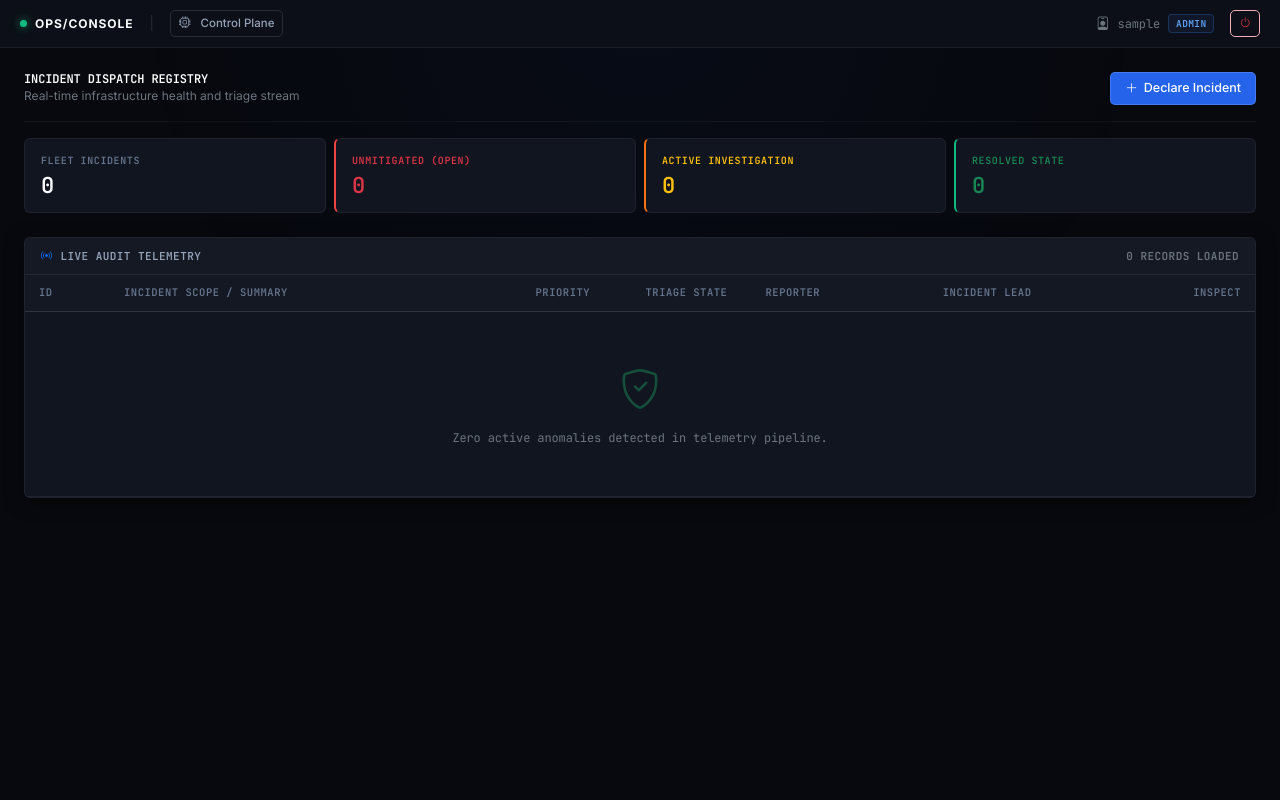
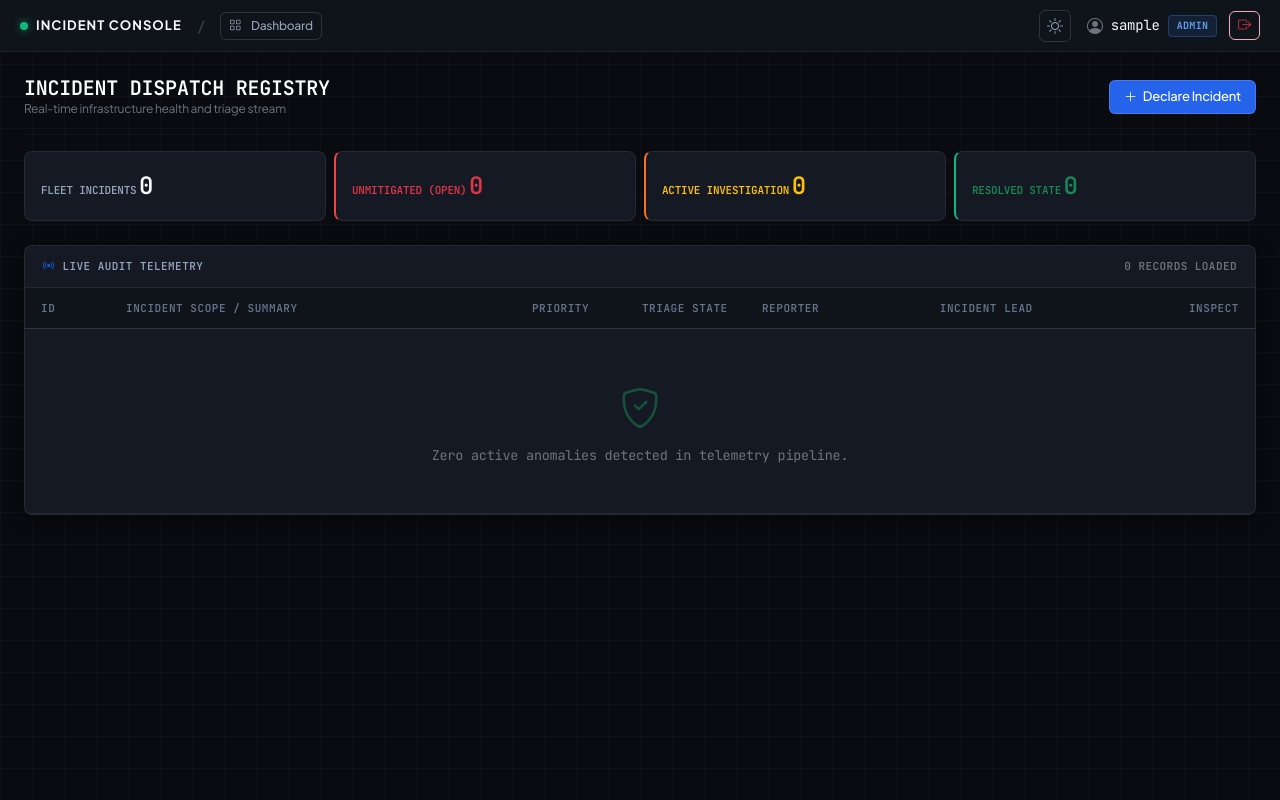
Before and after one commit to Adityachandkaushik/incident-management-system, a Flask app: page /dashboard in a window 1280 px wide. Run offline with Flask 3, Linux system fonts and the light colour scheme; the visitor is signed in with stand-in values (Sample User, id 1); data comes from the database, SQL or seed files in the repository; data that the repository does not hold is empty.

Commit message:
update base template UI

```diff
--- a/templates/base.html
+++ b/templates/base.html
@@ -1,95 +1,121 @@
 <!DOCTYPE html>
-<html lang="en" class="dark">
+<html lang="en" data-theme="dark">
 <head>
     <meta charset="UTF-8">
     <meta name="viewport" content="width=device-width, initial-scale=1.0">
-    <meta http-equiv="X-UA-Compatible" content="ie=edge">
     <title>{% block title %}Incident OpsConsole{% endblock %}</title>
 
-    <!-- Typography: Inter UI + JetBrains Mono -->
+    <!-- Prevent Theme Flash -->
+    <script>
+        (function() {
+            const savedTheme = localStorage.getItem('ops_theme') || 'dark';
+            document.documentElement.setAttribute('data-theme', savedTheme);
+        })();
+    </script>
+
+    <!-- Fonts & Icons -->
     <link rel="preconnect" href="https://fonts.googleapis.com">
     <link rel="preconnect" href="https://fonts.gstatic.com" crossorigin>
-    <link href="https://fonts.googleapis.com/css2?family=Inter:wght@400;450;500;600;700&family=JetBrains+Mono:wght@400;500;600&display=swap" rel="stylesheet">
-
-    <!-- Vector Icons -->
+    <link href="https://fonts.googleapis.com/css2?family=Plus+Jakarta+Sans:wght@400;500;600;700&family=JetBrains+Mono:wght@400;500;600&display=swap" rel="stylesheet">
     <link rel="stylesheet" href="https://cdn.jsdelivr.net/npm/bootstrap-icons@1.11.3/font/bootstrap-icons.min.css">
-    <!-- Bootstrap Grid & Utility Layer -->
     <link href="https://cdn.jsdelivr.net/npm/bootstrap@5.3.2/dist/css/bootstrap.min.css" rel="stylesheet">
 
     <style>
-        :root {
-            --canvas: #07090e;
-            --surface-low: #0c0f17;
-            --surface: #111520;
-            --surface-elevated: #161c2b;
-            --surface-hover: #1c2436;
-
-            --border-subtle: rgba(255, 255, 255, 0.06);
-            --border-moderate: rgba(255, 255, 255, 0.12);
-            --border-accent: rgba(59, 130, 246, 0.4);
-
+        /* Dark Theme Variables */
+        :root[data-theme="dark"] {
+            --bg-canvas: #090b10;
+            --bg-grid: rgba(255, 255, 255, 0.025);
+            --surface-low: #0f131a;
+            --surface: #141923;
+            --surface-hover: #1b2230;
+            --border-subtle: rgba(255, 255, 255, 0.07);
+            --border-strong: rgba(255, 255, 255, 0.14);
             --text-primary: #f8fafc;
             --text-secondary: #94a3b8;
-            --text-tertiary: #64748b;
+            --text-muted: #64748b;
+            --input-bg: #0b0e14;
+            --badge-glow: rgba(0, 0, 0, 0.5);
 
-            --brand-primary: #2563eb;
-            --brand-hover: #1d4ed8;
-
-            --crit-bg: rgba(239, 68, 68, 0.08);
-            --crit-border: rgba(239, 68, 68, 0.25);
+            --crit-bg: rgba(239, 68, 68, 0.12);
+            --crit-border: rgba(239, 68, 68, 0.3);
             --crit-text: #f87171;
 
-            --high-bg: rgba(249, 115, 22, 0.08);
-            --high-border: rgba(249, 115, 22, 0.25);
+            --high-bg: rgba(249, 115, 22, 0.12);
+            --high-border: rgba(249, 115, 22, 0.3);
             --high-text: #fb923c;
 
-            --med-bg: rgba(234, 179, 8, 0.08);
-            --med-border: rgba(234, 179, 8, 0.25);
+            --med-bg: rgba(234, 179, 8, 0.12);
+            --med-border: rgba(234, 179, 8, 0.3);
             --med-text: #facc15;
 
-            --low-bg: rgba(59, 130, 246, 0.08);
-            --low-border: rgba(59, 130, 246, 0.25);
+            --low-bg: rgba(59, 130, 246, 0.12);
+            --low-border: rgba(59, 130, 246, 0.3);
             --low-text: #60a5fa;
 
-            --res-bg: rgba(16, 185, 129, 0.08);
-            --res-border: rgba(16, 185, 129, 0.25);
+            --res-bg: rgba(16, 185, 129, 0.12);
+            --res-border: rgba(16, 185, 129, 0.3);
             --res-text: #34d399;
+        }
 
-            --font-ui: 'Inter', -apple-system, BlinkMacSystemFont, 'Segoe UI', sans-serif;
-            --font-mono: 'JetBrains Mono', monospace;
+        /* Light Theme Variables */
+        :root[data-theme="light"] {
+            --bg-canvas: #f8fafc;
+            --bg-grid: rgba(0, 0, 0, 0.035);
+            --surface-low: #ffffff;
+            --surface: #ffffff;
+            --surface-hover: #f1f5f9;
+            --border-subtle: rgba(0, 0, 0, 0.08);
+            --border-strong: rgba(0, 0, 0, 0.16);
+            --text-primary: #0f172a;
+            --text-secondary: #475569;
+            --text-muted: #94a3b8;
+            --input-bg: #f8fafc;
+            --badge-glow: rgba(0, 0, 0, 0.05);
+
+            --crit-bg: #fef2f2;
+            --crit-border: #fecaca;
+            --crit-text: #dc2626;
+
+            --high-bg: #fff7ed;
+            --high-border: #fed7aa;
+            --high-text: #ea580c;
+
+            --med-bg: #fefce8;
+            --med-border: #fef08a;
+            --med-text: #ca8a04;
+
+            --low-bg: #eff6ff;
+            --low-border: #bfdbfe;
+            --low-text: #2563eb;
+
+            --res-bg: #f0fdf4;
+            --res-border: #bbf7d0;
+            --res-text: #16a34a;
         }
 
         *, *::before, *::after {
             box-sizing: border-box;
+            transition: background-color 150ms ease, border-color 150ms ease, color 150ms ease;
         }
 
         body {
-            background-color: var(--canvas);
+            background-color: var(--bg-canvas);
+            background-image:
+                linear-gradient(to right, var(--bg-grid) 1px, transparent 1px),
+                linear-gradient(to bottom, var(--bg-grid) 1px, transparent 1px);
+            background-size: 32px 32px;
             color: var(--text-primary);
-            font-family: var(--font-ui);
+            font-family: 'Plus Jakarta Sans', sans-serif;
             min-height: 100vh;
-            margin: 0;
             display: flex;
             flex-direction: column;
-            font-size: 13.5px;
-            line-height: 1.5;
-            -webkit-font-smoothing: antialiased;
-            -moz-osx-font-smoothing: grayscale;
-        }
-
-        /* Scanline Substrate Overlay (Optional Subtle Noise) */
-        body::before {
-            content: "";
-            position: fixed;
-            inset: 0;
-            background: radial-gradient(circle at 50% 0%, rgba(37, 99, 235, 0.04), transparent 50%);
-            pointer-events: none;
-            z-index: 0;
+            letter-spacing: -0.015em;
+            margin: 0;
         }
 
         /* Top Command Navigation */
         .cmd-nav {
-            height: 48px;
+            height: 52px;
             background: var(--surface-low);
             border-bottom: 1px solid var(--border-subtle);
             display: flex;
@@ -102,7 +128,7 @@
         }
 
         .cmd-brand {
-            font-size: 12px;
+            font-size: 13px;
             font-weight: 700;
             letter-spacing: 0.08em;
             color: var(--text-primary);
@@ -114,49 +140,43 @@
         }
 
         .cmd-status-pulse {
-            width: 7px;
-            height: 7px;
+            width: 8px;
+            height: 8px;
             background-color: #10b981;
             border-radius: 50%;
-            box-shadow: 0 0 8px rgba(16, 185, 129, 0.8);
-            position: relative;
+            box-shadow: 0 0 10px rgba(16, 185, 129, 0.7);
         }
 
-        /* Panels and Cards */
         .panel {
             background: var(--surface);
             border: 1px solid var(--border-subtle);
-            border-radius: 6px;
-            position: relative;
-            box-shadow: 0 4px 20px -2px rgba(0, 0, 0, 0.5);
+            border-radius: 8px;
+            box-shadow: 0 4px 16px var(--badge-glow);
         }
 
         .panel-header {
-            padding: 10px 16px;
-            background: rgba(255, 255, 255, 0.015);
+            padding: 12px 18px;
             border-bottom: 1px solid var(--border-subtle);
             font-size: 11px;
             font-weight: 600;
             letter-spacing: 0.04em;
             text-transform: uppercase;
             color: var(--text-secondary);
+            font-family: 'JetBrains Mono', monospace;
             display: flex;
             align-items: center;
             justify-content: space-between;
-            font-family: var(--font-mono);
         }
 
         .panel-body {
-            padding: 16px;
+            padding: 18px;
         }
 
         .code-block {
-            font-family: var(--font-mono);
-            font-size: 12px;
-            letter-spacing: -0.01em;
+            font-family: 'JetBrains Mono', monospace;
         }
 
-        /* High-Density Data Table */
+        /* Table Design */
         .sre-table {
             width: 100%;
             border-collapse: separate;
@@ -165,48 +185,43 @@
         }
 
         .sre-table thead th {
-            font-family: var(--font-mono);
-            font-size: 10.5px;
+            font-family: 'JetBrains Mono', monospace;
+            font-size: 11px;
             font-weight: 600;
             text-transform: uppercase;
             letter-spacing: 0.05em;
-            color: var(--text-tertiary);
-            padding: 10px 14px;
-            border-bottom: 1px solid var(--border-moderate);
-            background: rgba(255, 255, 255, 0.01);
+            color: var(--text-muted);
+            padding: 12px 16px;
+            border-bottom: 1px solid var(--border-strong);
+            background: var(--surface-low);
             white-space: nowrap;
         }
 
         .sre-table tbody td {
-            padding: 10px 14px;
+            padding: 12px 16px;
             border-bottom: 1px solid var(--border-subtle);
             color: var(--text-primary);
             vertical-align: middle;
-            font-size: 13px;
-        }
-
-        .sre-table tbody tr {
-            transition: background 120ms ease;
+            font-size: 13.5px;
         }
 
         .sre-table tbody tr:hover {
             background-color: var(--surface-hover);
         }
 
-        /* Micro Status & Priority Badges */
+        /* Status & Priority Badges */
         .badge-sre {
-            font-family: var(--font-mono);
-            font-size: 10.5px;
+            font-family: 'JetBrains Mono', monospace;
+            font-size: 11px;
             font-weight: 600;
-            letter-spacing: 0.04em;
+            letter-spacing: 0.03em;
             text-transform: uppercase;
-            padding: 2px 7px;
+            padding: 2.5px 8px;
             border-radius: 4px;
             display: inline-flex;
             align-items: center;
             gap: 5px;
             white-space: nowrap;
-            line-height: 1.4;
         }
 
         .badge-sre-crit { background: var(--crit-bg); color: var(--crit-text); border: 1px solid var(--crit-border); }
@@ -215,174 +230,168 @@
         .badge-sre-low  { background: var(--low-bg);  color: var(--low-text);  border: 1px solid var(--low-border); }
         .badge-sre-res  { background: var(--res-bg);  color: var(--res-text);  border: 1px solid var(--res-border); }
 
-        /* Form Inputs */
+        /* Form Controls */
         .form-label {
-            font-size: 11px;
+            font-size: 11.5px;
             font-weight: 600;
             color: var(--text-secondary);
-            letter-spacing: 0.04em;
+            font-family: 'JetBrains Mono', monospace;
             text-transform: uppercase;
-            font-family: var(--font-mono);
             margin-bottom: 6px;
         }
 
         .form-control, .form-select {
-            background-color: var(--surface-low) !important;
-            border: 1px solid var(--border-moderate) !important;
+            background-color: var(--input-bg) !important;
+            border: 1px solid var(--border-strong) !important;
             color: var(--text-primary) !important;
-            border-radius: 5px;
-            font-size: 13px;
+            border-radius: 6px;
+            font-size: 13.5px;
             padding: 8px 12px;
-            transition: border-color 140ms ease, box-shadow 140ms ease;
         }
 
         .form-control:focus, .form-select:focus {
-            border-color: var(--border-accent) !important;
-            box-shadow: 0 0 0 3px rgba(37, 99, 235, 0.15) !important;
+            border-color: #3b82f6 !important;
+            box-shadow: 0 0 0 3px rgba(59, 130, 246, 0.15) !important;
             outline: none;
         }
 
         /* Buttons */
         .btn-sre-primary {
-            background-color: var(--brand-primary);
+            background-color: #2563eb;
             border: 1px solid rgba(255, 255, 255, 0.15);
             color: #ffffff;
-            font-size: 12.5px;
+            font-size: 13px;
             font-weight: 500;
             padding: 6px 14px;
-            border-radius: 5px;
+            border-radius: 6px;
             display: inline-flex;
             align-items: center;
             gap: 6px;
-            transition: all 140ms ease;
             text-decoration: none;
+            cursor: pointer;
         }
 
         .btn-sre-primary:hover {
-            background-color: var(--brand-hover);
+            background-color: #1d4ed8;
             color: #ffffff;
-            box-shadow: 0 0 12px rgba(37, 99, 235, 0.35);
         }
 
         .btn-sre-ghost {
             background: transparent;
-            border: 1px solid var(--border-moderate);
+            border: 1px solid var(--border-strong);
             color: var(--text-secondary);
-            font-size: 12.5px;
+            font-size: 13px;
             font-weight: 500;
             padding: 6px 12px;
-            border-radius: 5px;
+            border-radius: 6px;
             display: inline-flex;
             align-items: center;
             gap: 6px;
-            transition: all 140ms ease;
             text-decoration: none;
+            cursor: pointer;
         }
 
         .btn-sre-ghost:hover {
             background: var(--surface-hover);
             color: var(--text-primary);
-            border-color: rgba(255, 255, 255, 0.2);
         }
 
-        /* KPI / Stat Box */
+        /* Theme Toggle Button */
+        .theme-toggle-btn {
+            background: transparent;
+            border: 1px solid var(--border-strong);
+            color: var(--text-secondary);
+            border-radius: 6px;
+            width: 32px;
+            height: 32px;
+            display: inline-flex;
+            align-items: center;
+            justify-content: center;
+            cursor: pointer;
+        }
+
+        .theme-toggle-btn:hover {
+            color: var(--text-primary);
+            background: var(--surface-hover);
+        }
+
+        /* KPI Metric Tiles */
         .kpi-tile {
             background: var(--surface);
             border: 1px solid var(--border-subtle);
-            border-radius: 6px;
-            padding: 14px 16px;
-            display: flex;
-            flex-direction: column;
-            justify-content: space-between;
+            border-radius: 8px;
+            padding: 16px;
         }
 
         .kpi-title {
-            font-family: var(--font-mono);
-            font-size: 10px;
+            font-family: 'JetBrains Mono', monospace;
+            font-size: 11px;
             font-weight: 600;
-            letter-spacing: 0.06em;
-            color: var(--text-tertiary);
+            color: var(--text-secondary);
             text-transform: uppercase;
         }
 
         .kpi-val {
-            font-size: 22px;
+            font-size: 24px;
             font-weight: 700;
             color: var(--text-primary);
-            line-height: 1.1;
+            font-family: 'JetBrains Mono', monospace;
             margin-top: 6px;
-            font-family: var(--font-mono);
-        }
-
-        /* Breadcrumb Bar */
-        .sre-breadcrumb {
-            display: flex;
-            align-items: center;
-            gap: 6px;
-            font-size: 11px;
-            font-family: var(--font-mono);
-            color: var(--text-tertiary);
-            margin-bottom: 16px;
-        }
-
-        .sre-breadcrumb a {
-            color: var(--text-secondary);
-            text-decoration: none;
-        }
-
-        .sre-breadcrumb a:hover {
-            color: var(--text-primary);
         }
     </style>
 </head>
 <body>
 
-    <!-- SRE Top Console Bar -->
+    <!-- Header Navigation Bar -->
     <header class="cmd-nav">
         <div class="d-flex align-items-center gap-3">
             <a href="{{ url_for('incidents.dashboard') if session.get('user_id') else '#' }}" class="cmd-brand">
                 <span class="cmd-status-pulse"></span>
-                <span>OPS/CONSOLE</span>
+                <span>Incident Console</span>
             </a>
 
             {% if session.get('user_id') %}
-            <span style="color: var(--border-moderate);">|</span>
-            <a href="{{ url_for('incidents.dashboard') }}" class="btn-sre-ghost py-1 px-2 text-decoration-none" style="font-size: 11.5px;">
-                <i class="bi bi-cpu me-1"></i> Control Plane
+            <span class="text-secondary opacity-50">/</span>
+            <a href="{{ url_for('incidents.dashboard') }}" class="btn-sre-ghost py-1 px-2" style="font-size: 12px;">
+                <i class="bi bi-grid me-1"></i> Dashboard
             </a>
             {% endif %}
         </div>
 
-        <div class="d-flex align-items-center gap-3">
+        <div class="d-flex align-items-center gap-2">
+            <!-- Theme Toggle Button -->
+            <button id="themeToggle" class="theme-toggle-btn" title="Toggle Theme" type="button">
+                <i id="themeIcon" class="bi bi-sun"></i>
+            </button>
+
             {% if session.get('user_id') %}
-            <div class="d-flex align-items-center gap-2">
-                <i class="bi bi-person-badge text-secondary"></i>
-                <span class="code-block text-secondary" style="font-size: 12px;">{{ session.get('username') }}</span>
+            <div class="d-flex align-items-center gap-2 ms-2">
+                <i class="bi bi-person-circle text-secondary"></i>
+                <span class="code-block small">{{ session.get('username') }}</span>
                 {% if session.get('role') %}
-                <span class="badge-sre badge-sre-low" style="font-size: 9.5px;">{{ session.get('role') }}</span>
+                <span class="badge-sre badge-sre-low" style="font-size: 10px;">{{ session.get('role') }}</span>
                 {% endif %}
             </div>
-            <a href="{{ url_for('auth.logout') }}" class="btn-sre-ghost py-1 px-2 border-danger-subtle text-danger" style="font-size: 11.5px;">
-                <i class="bi bi-power"></i>
+            <a href="{{ url_for('auth.logout') }}" class="btn-sre-ghost py-1 px-2 text-danger border-danger-subtle ms-1" title="Logout">
+                <i class="bi bi-box-arrow-right"></i>
             </a>
             {% else %}
             <a href="{{ url_for('auth.login') }}" class="btn-sre-ghost py-1 px-3">Sign In</a>
-            <a href="{{ url_for('auth.register') }}" class="btn-sre-primary py-1 px-3">Enroll</a>
+            <a href="{{ url_for('auth.register') }}" class="btn-sre-primary py-1 px-3">Register</a>
             {% endif %}
         </div>
     </header>
 
-    <!-- App Engine Container -->
-    <main class="container-fluid px-lg-4 py-4 flex-grow-1" style="position: relative; z-index: 1;">
-        <!-- Flash Message Banners -->
+    <!-- Main Container -->
+    <main class="container-fluid px-lg-4 py-4 flex-grow-1">
         {% with messages = get_flashed_messages(with_categories=true) %}
             {% if messages %}
                 <div class="mb-3">
                     {% for category, message in messages %}
-                        <div class="alert border-0 rounded-1 d-flex align-items-center gap-2 py-2 px-3 small text-white"
-                             style="background: {{ '#7f1d1d' if category in ['danger', 'error'] else ('#064e3b' if category == 'success' else '#1e293b') }};"
+                        <div class="alert border-0 rounded d-flex align-items-center gap-2 py-2 px-3 small text-white"
+                             style="background: {{ '#dc2626' if category in ['danger', 'error'] else ('#059669' if category == 'success' else '#2563eb') }};"
                              role="alert">
-                            <i class="bi bi-terminal-split"></i>
+                            <i class="bi bi-info-circle-fill"></i>
                             <div class="code-block">{{ message }}</div>
                         </div>
                     {% endfor %}
@@ -393,6 +402,30 @@
         {% block content %}{% endblock %}
     </main>
 
+    <!-- Theme Controller Script -->
+    <script>
+        const themeToggle = document.getElementById('themeToggle');
+        const themeIcon = document.getElementById('themeIcon');
+
+        function updateThemeIcon(theme) {
+            if (theme === 'dark') {
+                themeIcon.className = 'bi bi-sun';
+            } else {
+                themeIcon.className = 'bi bi-moon-stars';
+            }
+        }
+
+        const currentTheme = document.documentElement.getAttribute('data-theme') || 'dark';
+        updateThemeIcon(currentTheme);
+
+        themeToggle.addEventListener('click', () => {
+            const activeTheme = document.documentElement.getAttribute('data-theme');
+            const targetTheme = activeTheme === 'dark' ? 'light' : 'dark';
+            document.documentElement.setAttribute('data-theme', targetTheme);
+            localStorage.setItem('ops_theme', targetTheme);
+            updateThemeIcon(targetTheme);
+        });
+    </script>
     <script src="https://cdn.jsdelivr.net/npm/bootstrap@5.3.2/dist/js/bootstrap.bundle.min.js"></script>
 </body>
 </html>
```
